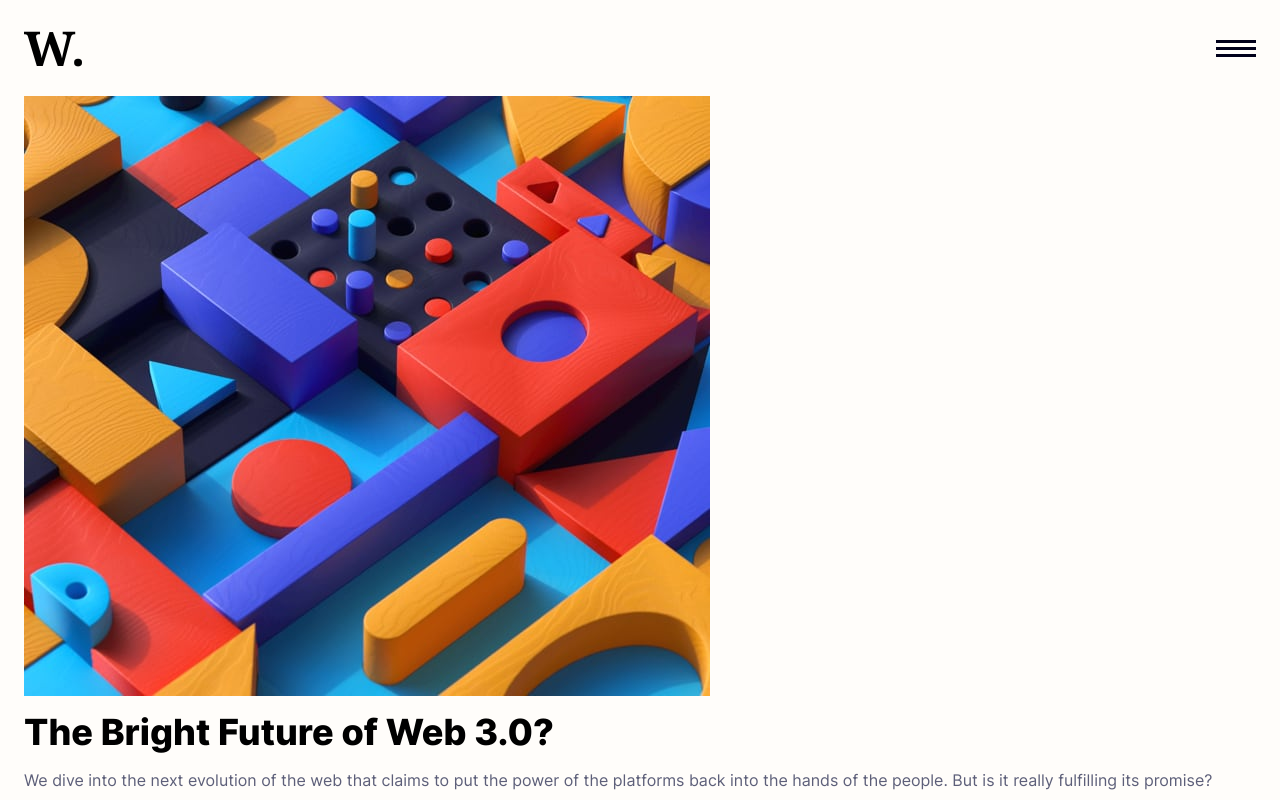
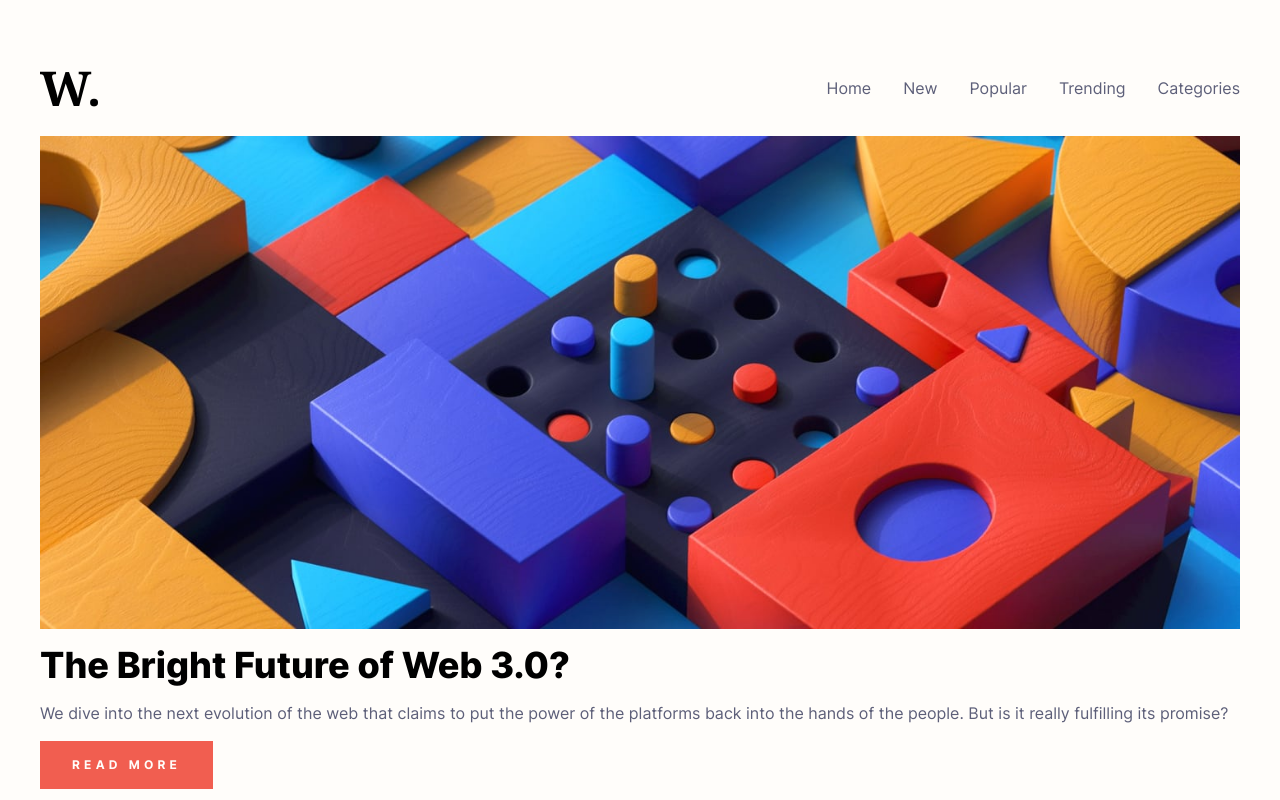
Before and after one commit to ryangholland/news-homepage, a React (Vite) app: page / in a window 1280 px wide. Shown: the top 800 px of the page. Built offline with nearby package versions, Linux system fonts and the light colour scheme.

Commit message:
Hide hamburger and show standard navbar on bigger screens

```diff
--- a/src/App.jsx
+++ b/src/App.jsx
@@ -1,15 +1,17 @@
 import "./App.css";
+import Navbar from "./Navbar";
 
 function App() {
   return (
-    <main className="bg-offWhite p-6">
-      <section className="flex items-center justify-between">
+    <main className="bg-offWhite p-6 xl:max-w-[1280px] sm:py-16 sm:px-10">
+      <section className="flex items-center justify-between ">
         <h1 className="text-5xl font-bold font-serif">W.</h1>
-        <img src="/icon-menu.svg" alt="Menu" />
+        <Navbar />
       </section>
 
       <section className="my-6 grid gap-4">
-        <img src="/image-web-3-mobile.jpg" alt="" />
+        <img src="/image-web-3-mobile.jpg" alt="" className="sm:hidden" />
+        <img src="/image-web-3-desktop.jpg" alt="" className="hidden sm:block" />
 
         <h1 className="text-4xl font-extrabold">
           The Bright Future of Web 3.0?
--- /dev/null
+++ b/src/Navbar.jsx
@@ -0,0 +1,28 @@
+function Navbar() {
+  return (
+    <div>
+      <img src="/icon-menu.svg" alt="Menu" className="sm:hidden"/>
+      <nav className="text-darkGrayishBlue hidden sm:block">
+        <ul className="flex gap-8">
+          <li>
+            <a href="#">Home</a>
+          </li>
+          <li>
+            <a href="#">New</a>
+          </li>
+          <li>
+            <a href="#">Popular</a>
+          </li>
+          <li>
+            <a href="#">Trending</a>
+          </li>
+          <li>
+            <a href="#">Categories</a>
+          </li>
+        </ul>
+      </nav>
+    </div>
+  );
+}
+
+export default Navbar;
--- a/src/index.css
+++ b/src/index.css
@@ -7,6 +7,9 @@ body {
   padding: 0;
   margin: 0;
   font-family: "Inter", Arial, Helvetica, sans-serif;
+  width: 100%;
+  display: flex;
+  justify-content: center;
 }
 
 a {
```
